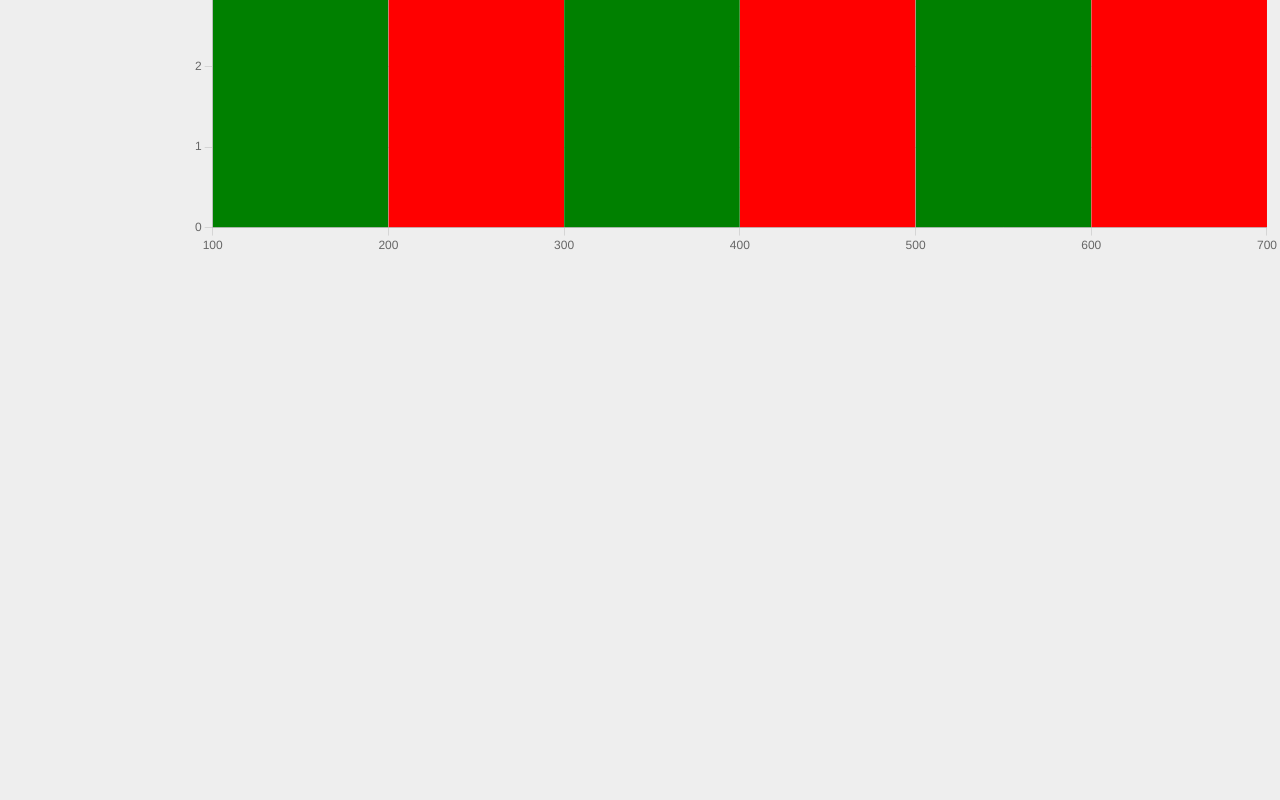
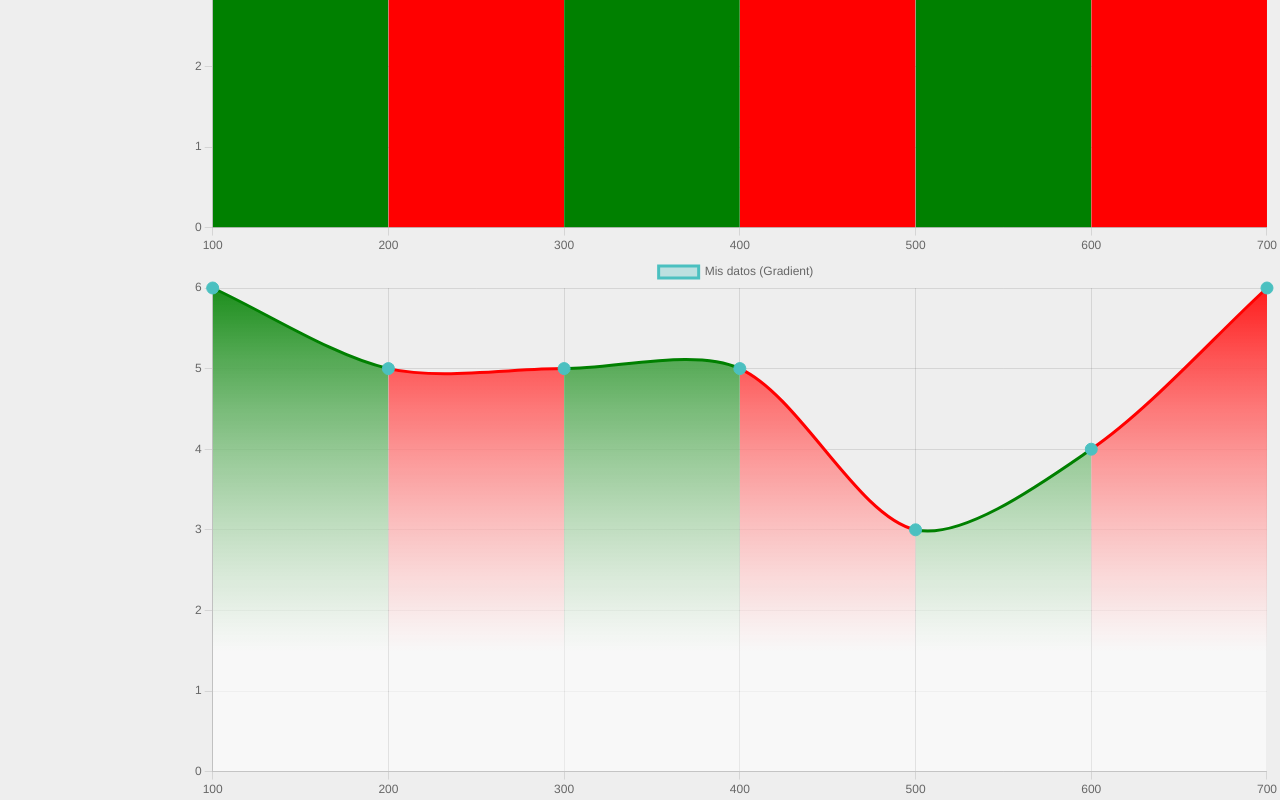
Before and after one commit to drbv27/ViteProductivity, a React (Vite) app: page /dash in a window 1280 px wide. Shown: the part 872-1672 px from the top of the page. Before the commit the page ends 1128 px from the top, so only its background shows below. Built offline with nearby package versions, Linux system fonts and the light colour scheme.

Commit message:
SegmentchartGradient component

```diff
--- a/src/components/Dashboard.jsx
+++ b/src/components/Dashboard.jsx
@@ -3,6 +3,7 @@ import Layout from './layout/Layout'
 import BarChart from './layout/ui/BarChart'
 import LineChart from './layout/ui/LineChart'
 import SegmentChart from './layout/ui/SegmentChart'
+import SegmentChartGrandient from './layout/ui/SegmentChartGradient'
 
 
 const Dashboard = () => {
@@ -11,6 +12,7 @@ const Dashboard = () => {
         <LineChart/>
         <BarChart/>
         <SegmentChart/>
+        <SegmentChartGrandient/>
     </Layout>
   )
 }
--- /dev/null
+++ b/src/components/layout/ui/SegmentChartGradient.jsx
@@ -0,0 +1,96 @@
+import { useEffect, useRef, useState } from "react";
+import {
+  Chart as ChartJS,
+  CategoryScale,
+  LinearScale,
+  PointElement,
+  LineElement,
+  Title,
+  Tooltip,
+  Legend,
+  Filler,
+} from "chart.js";
+import { Line } from "react-chartjs-2";
+
+ChartJS.register(
+  CategoryScale,
+  LinearScale,
+  PointElement,
+  LineElement,
+  Title,
+  Tooltip,
+  Legend,
+  Filler
+);
+
+const scores = [6, 5, 5, 5, 3, 4, 6, 4, 5];
+const labels = [100, 200, 300, 400, 500, 600, 700];
+
+const options = {
+  fill: true,
+  responsive: true,
+  scales: {
+    y: {
+      min: 0,
+    },
+  },
+  plugins: {
+    legend: {
+      display: true,
+    },
+  },
+};
+
+export default function SegmentChartGrandient() {
+  const chartRef = useRef(null);
+  const [chartData, setChartData] = useState({
+    datasets: [],
+  });
+
+  useEffect(function () {
+    const chart = chartRef.current;
+    if (!chart) {
+      return;
+    }
+
+    function createGradientColor(color) {
+      const ctx = chart.ctx;
+      const gradient = ctx.createLinearGradient(0, 0, 0, 400);
+      gradient.addColorStop(0, color);
+      gradient.addColorStop(0.99, "rgba(255,255,255,0.6)");
+      gradient.addColorStop(1, "rgba(255,255,255,0.6)");
+      return gradient;
+    }
+
+    setChartData({
+      datasets: [
+        {
+          label: "Mis datos (Gradient)",
+          data: scores,
+          tension: 0.3,
+          borderColor: "rgb(75, 192, 192)",
+          pointRadius: 6,
+          pointBackgroundColor: "rgb(75, 192, 192)",
+          backgroundColor: "rgba(75, 192, 192, 0.3)",
+          segment: {
+            borderColor: function (context) {
+              if (context.type === "segment") {
+                return context.p1DataIndex % 2 === 0 ? "red" : "green";
+              }
+            },
+            backgroundColor: function (context) {
+              if (context.type === "segment") {
+                return createGradientColor(
+                  context.p1DataIndex % 2 === 0 ? "red" : "green"
+                );
+              }
+            },
+          },
+        },
+      ],
+      labels,
+    });
+  }, []);
+
+  return <Line data={chartData} options={options} ref={chartRef} />;
+}
```
